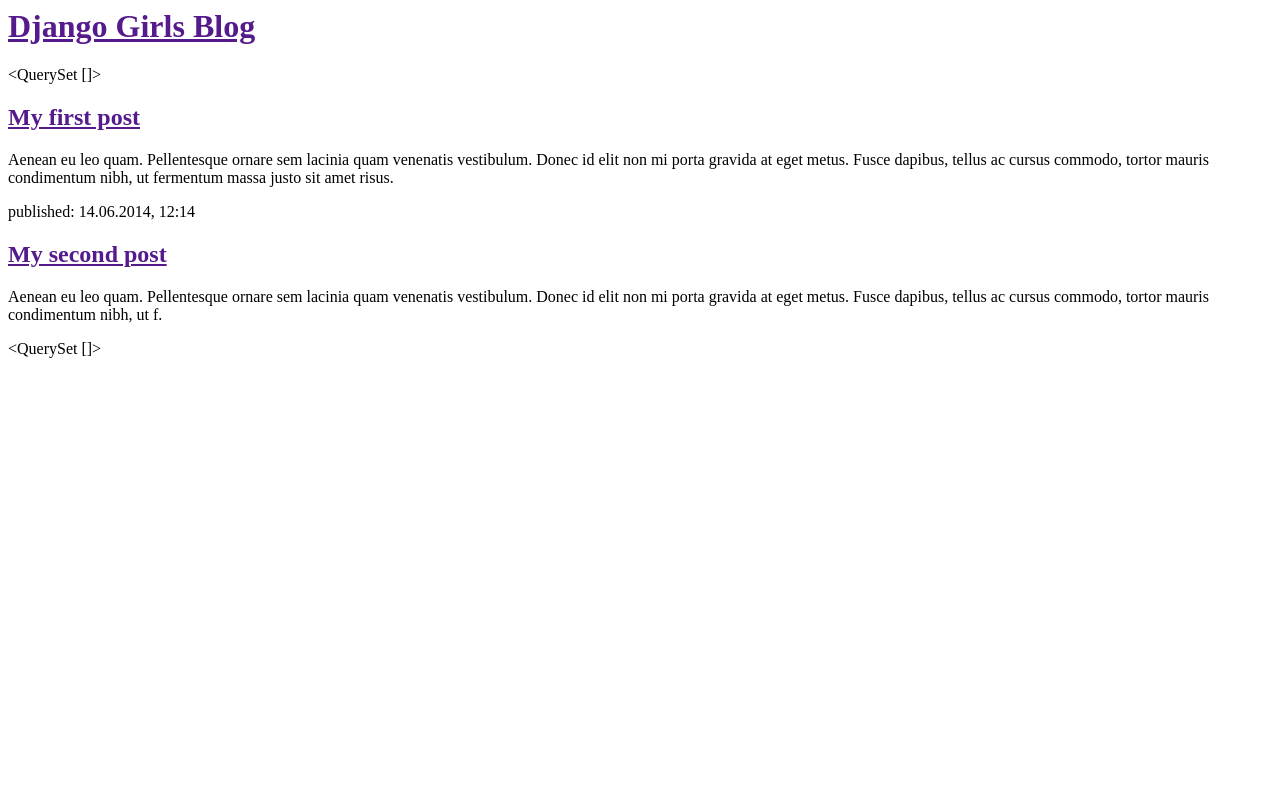
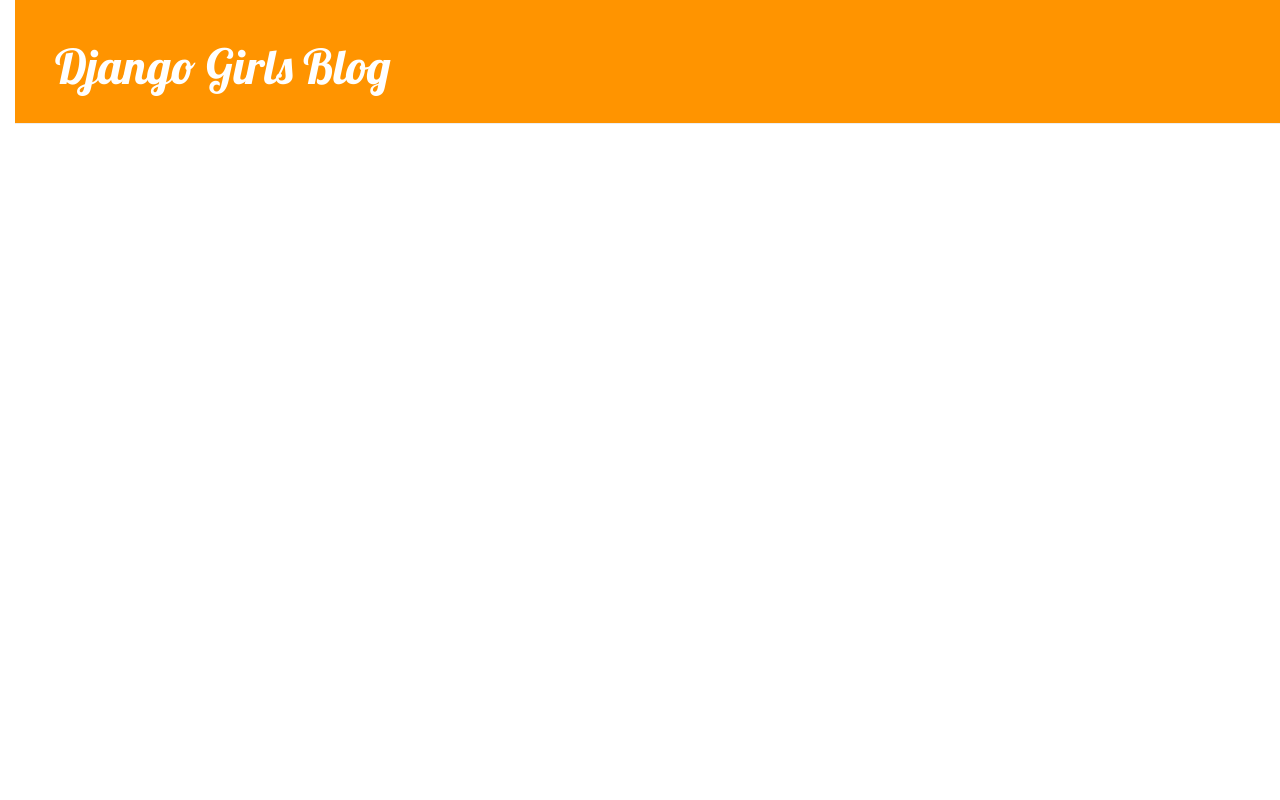
Before and after one commit to choi-myoung-gyu/my-first-blog, a Django app: page / in a window 1280 px wide. Run offline with Django 3.2, Linux system fonts and the light colour scheme; tables that the repository leaves empty hold one stand-in row (values such as "Sample post"); some libraries are stand-ins or nearby versions.

Commit message:
Added view and template for detailed blog post as well as CSS for the site.

```diff
--- a/blog/models.py
+++ b/blog/models.py
@@ -4,6 +4,7 @@ from django.utils import timezone
 
 
 class Post(models.Model):
+    objects = models.Manager()
     author = models.ForeignKey(settings.AUTH_USER_MODEL, on_delete=models.CASCADE)
     title = models.CharField(max_length=200)
     text = models.TextField()
--- /dev/null
+++ b/blog/static/css/blog.css
@@ -0,0 +1,53 @@
+h1 a {
+    color: #FCA205;
+    font-family: 'Lobster';
+}
+body {
+    padding-left: 15px;
+}
+.page-header {
+    background-color: #ff9400;
+    margin-top: 0;
+    padding: 20px 20px 20px 40px;
+}
+
+.page-header h1, .page-header h1 a, .page-header h1 a:visited, .page-header h1 a:active {
+    color: #ffffff;
+    font-size: 36pt;
+    text-decoration: none;
+}
+
+.content {
+    margin-left: 40px;
+}
+
+h1, h2, h3, h4 {
+    font-family: 'Lobster', cursive;
+}
+
+.date {
+    color: #828282;
+}
+
+.save {
+    float: right;
+}
+
+.post-form textarea, .post-form input {
+    width: 100%;
+}
+
+.top-menu, .top-menu:hover, .top-menu:visited {
+    color: #ffffff;
+    float: right;
+    font-size: 26pt;
+    margin-right: 20px;
+}
+
+.post {
+    margin-bottom: 70px;
+}
+
+.post h1 a, .post h1 a:visited {
+    color: #000000;
+}
--- /dev/null
+++ b/blog/templates/blog/base.html
@@ -0,0 +1,23 @@
+{% load static %}
+<html>
+    <head>
+        <title>Django Girls blog</title>
+        <link rel="stylesheet" href="//maxcdn.bootstrapcdn.com/bootstrap/3.2.0/css/bootstrap.min.css">
+        <link rel="stylesheet" href="//maxcdn.bootstrapcdn.com/bootstrap/3.2.0/css/bootstrap-theme.min.css">
+        <link href='//fonts.googleapis.com/css?family=Lobster&subset=latin,latin-ext' rel='stylesheet' type='text/css'>
+        <link rel="stylesheet" href="{% static 'css/blog.css' %}">
+    </head>
+    <body>
+        <div class="page-header">
+            <h1><a href="/">Django Girls Blog</a></h1>
+        </div>
+        <div class="content container">
+            <div class="row">
+                <div class="col-md-8">
+                {% block content %}
+                {% endblock %}
+                </div>
+            </div>
+        </div>
+    </body>
+</html>
--- a/blog/templates/blog/post_list.html
+++ b/blog/templates/blog/post_list.html
@@ -1,28 +1,12 @@
-<html>
-    <head>
-        <title>Django Girls blog</title>
-    </head>
-    <body>
-        <div>
-            <h1><a href="">Django Girls Blog</a></h1>
-        </div>
-        {% for post in posts %}
-         <div>
-            <p>published: {{ post.published_date }}</p>
-            <h1><a href="">{{ post.title }}</a></h1>
+{% extends 'blog/base.html' %}
+{% block content %}
+    {% for post in posts %}
+        <div class="post">
+            <div class="date">
+                {{ post.published_date }}
+            </div>
+            <h1><a href="{% url 'post_detail' pk=post.pk %}">{{ post.title }}</a></h1>
             <p>{{ post.text|linebreaksbr }}</p>
         </div>
-        {% endfor %}
-
-        {{ posts }}
-            <h2><a href="">My first post</a></h2>
-            <p>Aenean eu leo quam. Pellentesque ornare sem lacinia quam venenatis vestibulum. Donec id elit non mi porta gravida at eget metus. Fusce dapibus, tellus ac cursus commodo, tortor mauris condimentum nibh, ut fermentum massa justo sit amet risus.</p>
-
-            <p>published: 14.06.2014, 12:14</p>
-            <h2><a href="">My second post</a></h2>
-            <p>Aenean eu leo quam. Pellentesque ornare sem lacinia quam venenatis vestibulum. Donec id elit non mi porta gravida at eget metus. Fusce dapibus, tellus ac cursus commodo, tortor mauris condimentum nibh, ut f.</p>
-        {{ posts }}
-
-
-    </body>
-</html>
+    {% endfor %}
+{% endblock %}
--- a/blog/urls.py
+++ b/blog/urls.py
@@ -3,4 +3,5 @@ from . import views
 
 urlpatterns = [
     path('', views.post_list, name='post_list'),
+    path('post/<int:pk>/', views.post_detail, name='post_detail'),
 ]
--- a/blog/views.py
+++ b/blog/views.py
@@ -1,8 +1,13 @@
 from django.shortcuts import render
 from django.utils import timezone
 from .models import Post
+from django.shortcuts import render, get_object_or_404
 
 def post_list(request):
     posts = Post.objects.filter(published_date__lte=timezone.now()).order_by('published_date')
-    return render(request, 'blog/post_list.html', {'posts':posts})
-# Create your views here.
+    return render(request, 'blog/post_list.html', {'posts': posts})
+    Post.objects.get(pk=pk)
+
+def post_detail(request, pk):
+    post = get_object_or_404(Post, pk=pk)
+    return render(request, 'blog/post_detail.html', {'post': post})
```
Also changed, not shown: blog/templates/blog/post_detail.html (added, +13 -0 lines).
